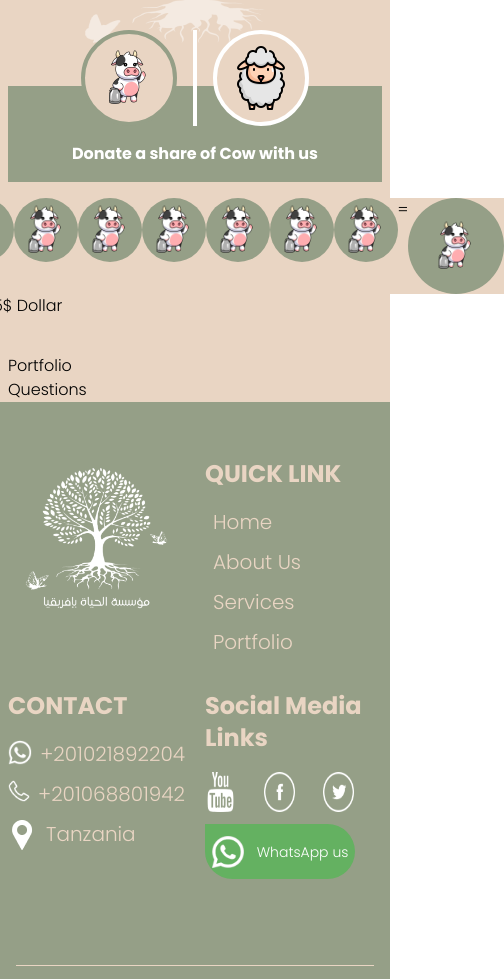
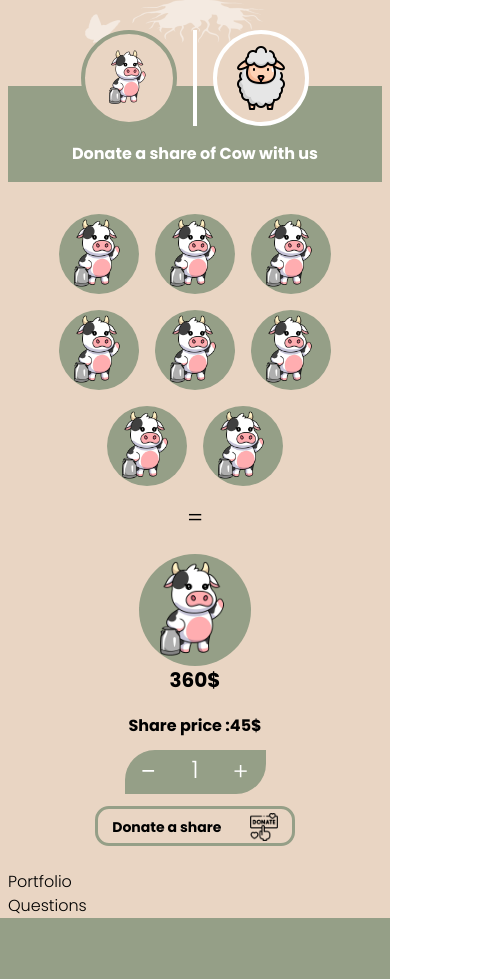
Before and after one commit to Ahmed-Abozied1/Alhaya-Website, a React (Create React App) app: page / in a window 390 px wide. Shown: the part 4982-5961 px from the top of the page, 504 px wide, since content can reach past the window. Built offline with nearby package versions, Linux system fonts and the light colour scheme; a web font is replaced by a local one.

Commit message:
add responsive Alms section

```diff
--- a/src/components/AlmsAnimalComponent.js
+++ /dev/null
@@ -1,11 +0,0 @@
-import React from 'react'
-
-const AlmsAnimalComponent = ({img,background,width,height}) => {
-  return (
-    <div className={`w-${width} bg-${background} h-${height} relative rounded-full`}>
-    <img src={`/HomeImages/${img}`}  alt='' className='absolute inset-0 m-auto w-14'/>
-  </div>
-   )
-}
-
-export default AlmsAnimalComponent
--- /dev/null
+++ b/src/components/AlmsCowComponent.js
@@ -0,0 +1,69 @@
+import React from 'react'
+import { useState } from 'react';
+
+const AlmsCowComponent = () => {
+    const [counter, setCounter] = useState(1);
+  const increaseCounter = () => {
+    setCounter(counter + 1);
+  };
+  const decreaseCounter = () => {
+    setCounter(counter - 1);
+    if (counter <= 1) {
+      setCounter(1);
+    }
+  };
+  return (
+    <div className="flex flex-col m-6  AlmsCon   items-center  w-full justify-between text-center">
+    <div>
+      <div className="flex flex-wrap justify-center ">
+        {[...Array(8)].map((_, i) => (
+          <div key={i} className="w-20 h-20 rounded-full bg-navColor m-2 flex items-center justify-center">
+            <img src="/HomeImages/cow.png" alt="" />
+          </div>
+        ))}
+      </div>
+      <span className="flex justify-center  items-center lg:m-6 m-2 text-2xl ">
+        {" "}
+        ={" "}
+      </span>
+    </div>
+
+   <div>
+   <div className=" bigCow lg:w-32 lg:h-32 w-28 h-28 bg-navColor  flex items-center justify-center rounded-full">
+      <img
+        src={`/HomeImages/cow.png`}
+        alt=""
+        className=" inset-0 m-auto "
+      />
+    </div>
+    <p className='font-bold text-xl mb-2'>360$</p>
+   </div>
+    <div className="font-semibold">
+      <p>Share price :45$ </p>
+    </div>
+
+    <div className="btnClick flex flex-row justify-around w-full">
+      <button onClick={decreaseCounter} className="text-white text-3xl">
+        -
+      </button>
+      <p className="text-white text-2xl mt-1">{counter}</p>
+      <button onClick={increaseCounter} className="text-white text-2xl">
+        +
+      </button>
+    </div>
+
+    <button className="btnShare flex flex-row justify-around w-full">
+      <p className="text-black text-sm flex items-center  justify-center mt-2 font-semibold">
+        Donate a share{" "}
+      </p>
+      <img
+        src="/HomeImages/donate.png"
+        className="w-7 h-7 mt-1 flex items-center"
+        alt=""
+      />
+    </button>
+  </div>
+  )
+}
+
+export default AlmsCowComponent
--- /dev/null
+++ b/src/components/AlmsSheepComponent.js
@@ -0,0 +1,67 @@
+import React from 'react'
+
+import { useState } from 'react';
+
+const AlmsSheepComponent = () => {
+    const [counter, setCounter] = useState(1);
+  const increaseCounter = () => {
+    setCounter(counter + 1);
+  };
+  const decreaseCounter = () => {
+    setCounter(counter - 1);
+    if (counter <= 1) {
+      setCounter(1);
+    }
+  };
+  return (
+    <div className="flex flex-col m-6  AlmsCon   items-center  w-full justify-around text-center">
+    <div>
+      <div className="flex flex-wrap justify-center ">
+        {[...Array(3)].map((_, i) => (
+            <div key={i} className="w-20 h-20 rounded-full bg-navColor m-2 flex items-center justify-center">
+  <img src="/HomeImages/sheep.png" alt="" className='w-16'/>
+</div>
+        ))}
+      </div>
+      <span className="flex justify-center  items-center lg:m-6 m-2 text-2xl ">
+        {" "}
+        ={" "}
+      </span>
+    </div>
+
+    <div className=" bigCow lg:w-32 lg:h-32 w-28 h-28 bg-navColor flex items-center justify-center   rounded-full">
+      <img
+        src={`/HomeImages/sheep.png`}
+        alt=""
+        className=" inset-0 m-auto w-18"
+      />
+    </div>
+    <div className="font-semibold">
+      <p>Share price :20$ </p>
+    </div>
+
+    <div className="btnClick flex flex-row justify-around w-full">
+      <button onClick={decreaseCounter} className="text-white text-3xl">
+        -
+      </button>
+      <p className="text-white text-2xl mt-1">{counter}</p>
+      <button onClick={increaseCounter} className="text-white text-2xl">
+        +
+      </button>
+    </div>
+
+    <button className="btnShare flex flex-row justify-around w-full">
+      <p className="text-black text-sm flex items-center  justify-center mt-2 font-semibold">
+        Donate a share{" "}
+      </p>
+      <img
+        src="/HomeImages/donate.png"
+        className="w-7 h-7 mt-1 flex items-center"
+        alt=""
+      />
+    </button>
+  </div>
+  )
+}
+
+export default AlmsSheepComponent
--- a/src/components/Home/Alms.js
+++ b/src/components/Home/Alms.js
@@ -1,11 +1,11 @@
-import { Button } from '@mui/material'
-import React from 'react'
-import AlmsAnimalComponent from '../AlmsAnimalComponent'
-import AlmsCows from '../AlmsCows'
+import React from "react";
+import AlmsCowComponent from "../AlmsCowComponent";
+import AlmsSheepComponent from "../AlmsSheepComponent";
 
 const Alms = () => {
+
   return (
-    <div class="flex flex-col justify-center items-center ">
+    <div class="flex  flex-col justify-center items-center ">
       <header class="mb-2 mt-12 text-4xl font-bold">
         <div class="relative">
           <img src="/HomeImages/title.png" alt="" />
@@ -14,44 +14,33 @@ const Alms = () => {
           </h1>
         </div>
       </header>
-      <div className='relative w-full flex justify-center items-end bg-navColor h-24'>
-  <p className='absolute flex justify-center items-center mb-4 font-bold text-white'>Donate a share of Cow with us</p>
-  <div className='flex justify-center mb-14'>
-    <div className='w-24  h-24 bg-main relative rounded-full border-4 border-navColor'>
-      <img src='/HomeImages/cow.png' alt='' className='absolute inset-0 m-auto w-16'/>
+      <div className="relative  w-full flex justify-center items-end bg-navColor h-24">
+        <p className="absolute flex justify-center items-center mb-4 font-bold text-white">
+          Donate a share of Cow with us
+        </p>
+        <div className="flex justify-center mb-14">
+          <div className="w-24  h-24 bg-main relative rounded-full border-4 border-navColor">
+            <img
+              src="/HomeImages/cow.png"
+              alt=""
+              className="absolute inset-0 m-auto w-16"
+            />
           </div>
           <div class="border-2 border-white h-22 ml-4 mr-4"></div>
-    <div className='w-24 bg-main h-24 relative rounded-full border-4 border-white'>
-      <img src='/HomeImages/sheep.png' alt='' className='absolute inset-0 m-auto w-16'/>
+          <div className="w-24 bg-main h-24 relative rounded-full border-4 border-white">
+            <img
+              src="/HomeImages/sheep.png"
+              alt=""
+              className="absolute inset-0 m-auto w-16"
+            />
           </div>
         </div>
       </div>
-<div className='flex flex-col'>
-<div className='flex mt-4 bg-main h-auto justify-evenly w-full'>
+      {/* ** */}
+    <AlmsCowComponent/>
+    {/* <AlmsSheepComponent/> */}
+    </div>
+  );
+};
 
-<AlmsAnimalComponent width="16" height="16" img="cow.png" background="navColor"/>
-<AlmsAnimalComponent width="16" height="16" img="cow.png" background="navColor"/>
-<AlmsAnimalComponent width="16" height="16" img="cow.png" background="navColor"/>
-<AlmsAnimalComponent width="16" height="16" img="cow.png" background="navColor"/>
-<AlmsAnimalComponent width="16" height="16" img="cow.png" background="navColor"/>
-<AlmsAnimalComponent width="16" height="16" img="cow.png" background="navColor"/>
-<AlmsAnimalComponent width="16" height="16" img="cow.png" background="navColor"/>
-<AlmsAnimalComponent width="16" height="16" img="cow.png" background="navColor"/>
-<span className='flex justify-center'>=</span>
-<AlmsAnimalComponent width="24" height="24" img="cow.png" background="navColor"/>
-
-  </div>
-  <div>
-    <p>Share price :45$ Dollar</p>
-  </div>
-  <div>
-    <Button className='btnClick'>click</Button>
-  </div>
-</div>
-
-
-    </div>
-  )
-}
-
-export default Alms
+export default Alms;
--- a/src/index.css
+++ b/src/index.css
@@ -186,7 +186,7 @@ html {
 
 .ServiceCardImg {
   border: 5px solid #fff;
-  border-radius:  3.2rem 0 3.2rem;
+  border-radius: 3.2rem 0 3.2rem;
   width: 18rem;
   height: 24rem;
   margin-top: 3rem;
@@ -196,12 +196,11 @@ html {
   position: relative;
 }
 
-.cowImgg{
+.cowImgg {
   position: absolute;
   z-index: 2;
-
 }
-.sheepImgg{
+.sheepImgg {
   position: absolute;
   z-index: 2;
 }
@@ -222,31 +221,28 @@ html {
   top: 74%;
 }
 
-
-
 @media only screen and (max-width: 768px) {
   .servicesCon {
     border-radius: 60px 0px;
     height: auto;
     padding: 1rem 0 1rem;
-  margin: 1rem;
+    margin: 1rem;
   }
-
 
   .ServiceCardImg {
     border: 5px solid #fff;
-    border-radius:  3.2rem 0 3.2rem;
+    border-radius: 3.2rem 0 3.2rem;
     width: 10rem;
     height: 13rem;
     z-index: 1;
     position: relative;
-
   }
 
-  .cowImgg, .sheepImgg {
+  .cowImgg,
+  .sheepImgg {
     width: 20%;
   }
-  .ServiceCardImg img{
+  .ServiceCardImg img {
     width: auto;
     height: auto;
   }
@@ -260,7 +256,7 @@ html {
     margin: 0 auto;
     position: relative;
     top: 74%;
-    font-size: .9rem;
+    font-size: 0.9rem;
   }
 
   .text {
@@ -269,3 +265,23 @@ html {
 }
 
 /* Alms Section ******* */
+.btnClick {
+  width: 141px;
+  height: 44px;
+
+  background: #959f87;
+  border-radius: 30px 0px;
+}
+.btnShare {
+  width: 200px;
+  height: 40px;
+
+  background: #e9d5c3;
+  border: 3px solid #959f87;
+  border-radius: 14px;
+}
+.AlmsCon{
+  width: 100%;
+  height: 40rem;
+
+}
```
Also changed, not shown: src/components/AlmsCows.js (deleted, +0 -12 lines). Lines whose indentation alone changed are shown as unchanged.
